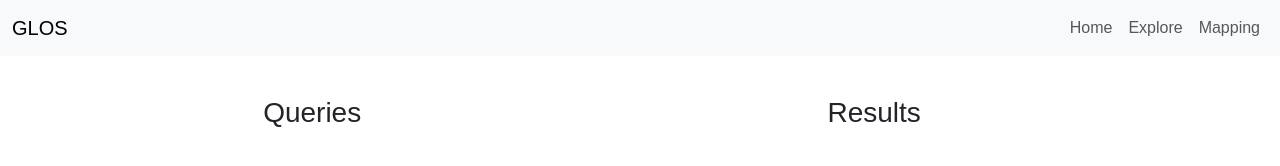
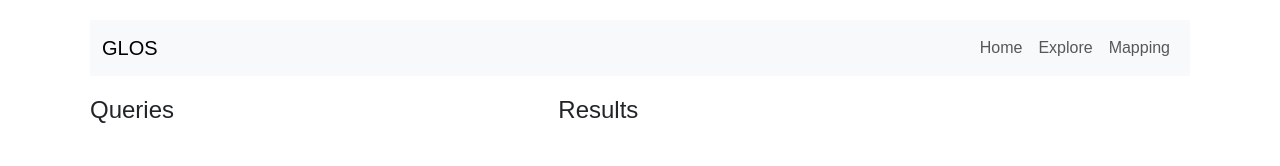
Before and after one commit to kgeographer/glos, a plain HTML site: page docs/explore.html in a window 1280 px wide. Drawn offline with nearby package versions, Linux system fonts and the light colour scheme.

Commit message:
initial docs/ tweaks

```diff
--- a/docs/explore.html
+++ b/docs/explore.html
@@ -3,7 +3,7 @@
 <head>
     <meta charset="UTF-8">
     <meta name="viewport" content="width=device-width, initial-scale=1.0">
-    <title>GLOS - Explore</title>
+    <title>GLOS::explore</title>
     <script src="https://cdn.jsdelivr.net/npm/bootstrap@5.3.3/dist/js/bootstrap.bundle.min.js" integrity="sha384-YvpcrYf0tY3lHB60NNkmXc5s9fDVZLESaAA55NDzOxhy9GkcIdslK1eN7N6jIeHz" crossorigin="anonymous"></script>
     <script src="https://code.jquery.com/jquery-3.6.0.min.js"></script>
     <link rel="stylesheet" href="https://cdn.jsdelivr.net/npm/bootstrap@5.3.3/dist/css/bootstrap.min.css" integrity="sha384-QWTKZyjpPEjISv5WaRU9OFeRpok6YctnYmDr5pNlyT2bRjXh0JMhjY6hW+ALEwIH" crossorigin="anonymous">
@@ -11,6 +11,7 @@
 </head>
 <body>
 
+    <div class="container">
         <nav class="navbar navbar-expand-lg navbar-light bg-light">
             <div class="container-fluid">
                 <a class="navbar-brand" href="#">GLOS</a>
@@ -24,13 +25,12 @@
             </div>
         </nav>
 
-    <div class="container">
         <div class="row">
             <div class="col-md-5">
-                <h3>Queries</h3>
+                <h4>Queries</h4>
             </div>
             <div class="col-md-7">
-                <h3>Results</h3>
+                <h4>Results</h4>
             </div>
         </div>
     </div>
```
Also changed, not shown: docs/index.html (+2 -4 lines), docs/mapping.html (+5 -5 lines). Lines whose indentation alone changed are shown as unchanged.
